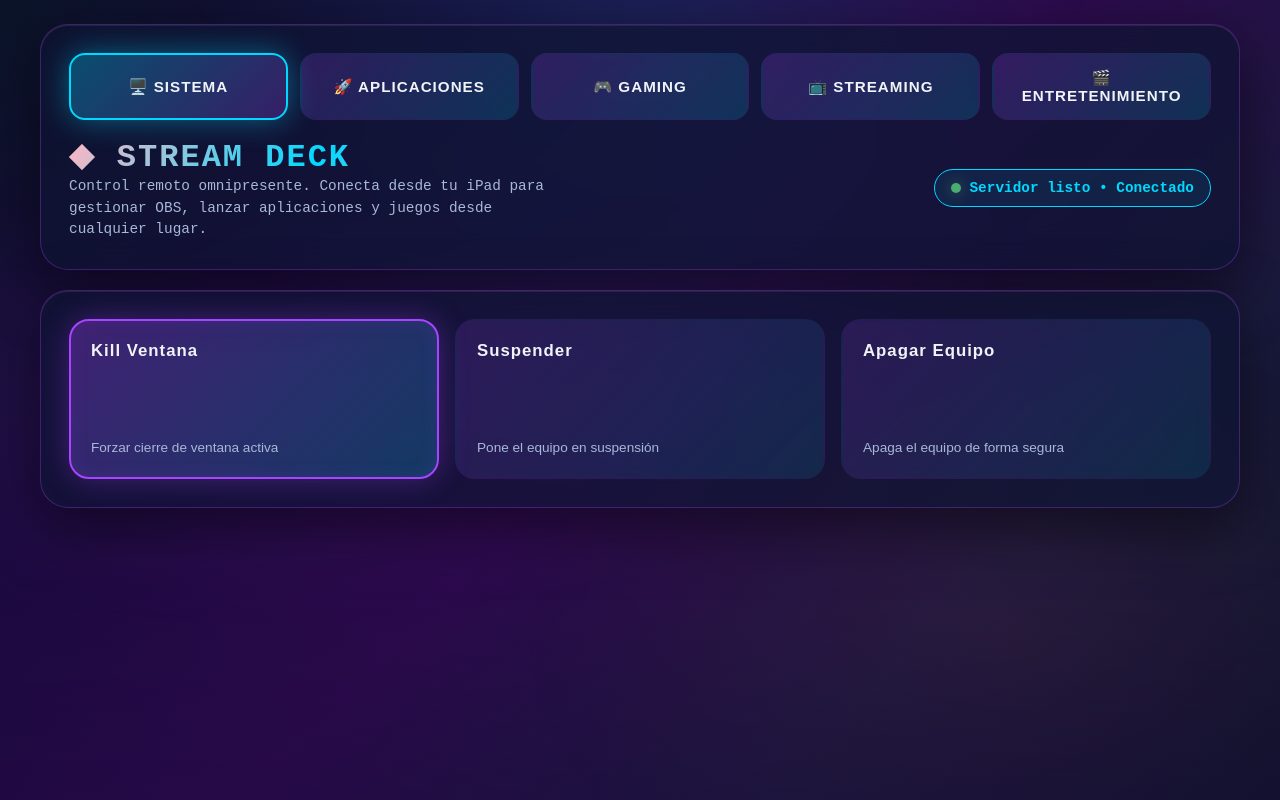
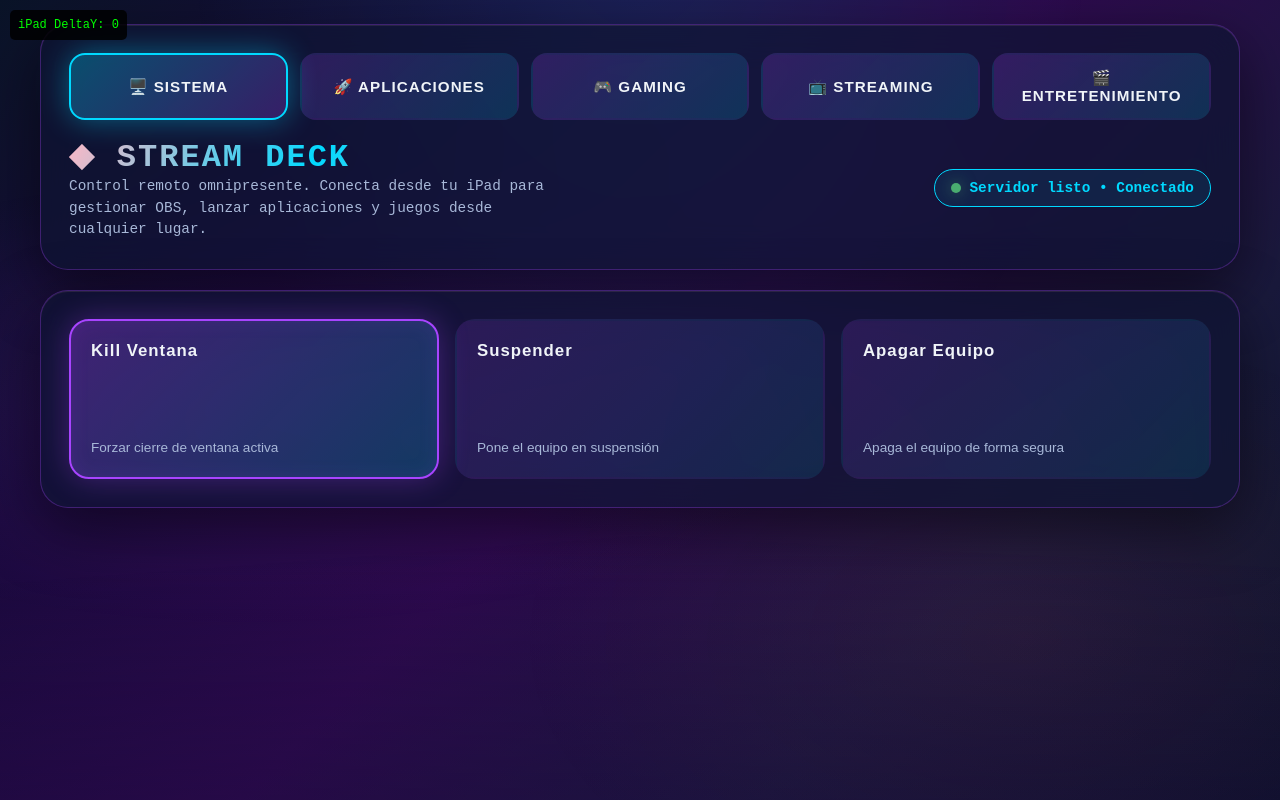
Before and after one commit to raul-progr/omarchy-deck, a website: page public/index.html in a window 1280 px wide. Drawn offline with Linux system fonts and the light colour scheme.

Commit message:
RollBack

```diff
--- a/public/index.html
+++ b/public/index.html
@@ -345,7 +345,9 @@
 </head>
 <body>
   <input type="text" id="hidden-keyboard-input" style="position: absolute; width: 1px; height: 1px; opacity: 0; overflow: hidden; border: none; padding: 0; margin: 0;">
-
+  <div id="deck-debug" style="position: fixed; top: 10px; left: 10px; background: rgba(0,0,0,0.85); color: #00ff00; padding: 8px; z-index: 10000; font-family: monospace; font-size: 12px; border-radius: 5px; pointer-events: none;">
+    iPad DeltaY: <span id="debug-val-y">0</span>
+  </div>
   <main id="deck-container">
     <section class="panel">
       <div id="nav-menu">
```
